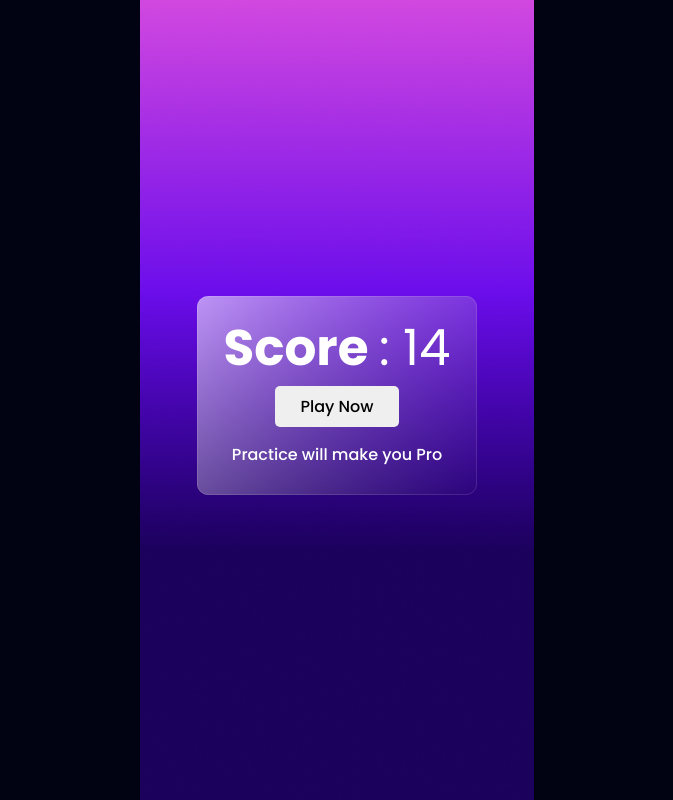
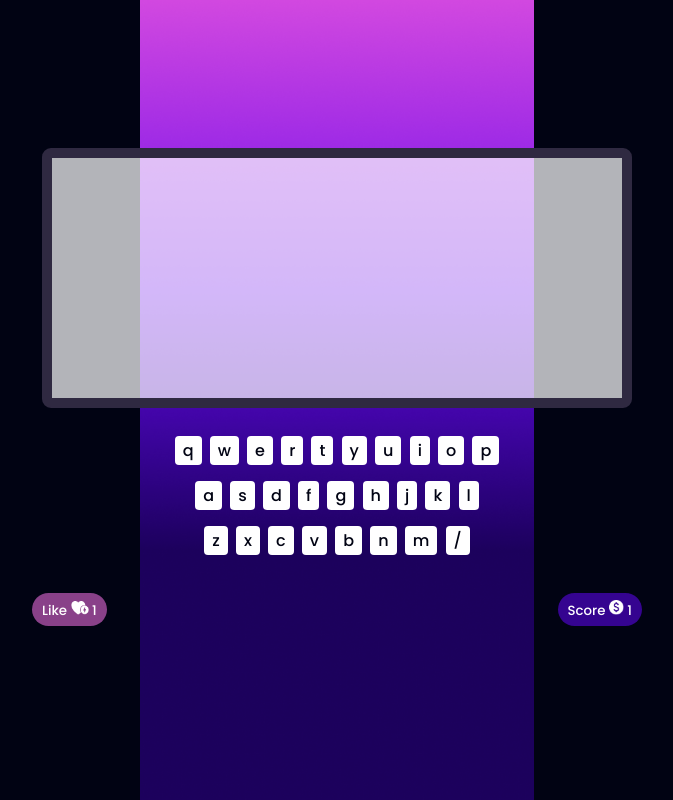
Before and after one commit to Zubayda1425/Alpha-Clash, a plain HTML site: page index.html in a window 1280 px wide. Both pictures are taken after a click on the button "Play Now". Shown: the whole page, without its empty margins (303-976 px from the left). Drawn offline with Linux system fonts and the light colour scheme.

Commit message:
Add JS for display management

```diff
--- /dev/null
+++ b/Scripts/hide_display.js
@@ -0,0 +1,9 @@
+function scrnChanage(hide, show) {
+    const hiddenSection = document.styleSheets[0].cssRules[hide].style;
+    hiddenSection.removeProperty("display");
+    hiddenSection.setProperty("display", "none");
+
+    const showSection = document.styleSheets[0].cssRules[show].style;
+    showSection.removeProperty("display");
+    showSection.setProperty("display", "flex");
+}
--- a/index.html
+++ b/index.html
@@ -5,13 +5,14 @@
     <meta charset="UTF-8">
     <meta name="viewport" content="width=device-width, initial-scale=1.0">
     <title>Alpha Clash</title>
+    <link rel="stylesheet" href="style.css">
     <link rel="preconnect" href="https://fonts.googleapis.com">
     <link rel="preconnect" href="https://fonts.gstatic.com" crossorigin>
     <link
         href="https://fonts.googleapis.com/css2?family=Anton&family=Poppins:ital,wght@0,100;0,200;0,300;0,400;0,500;0,600;0,700;0,800;0,900;1,100;1,200;1,300;1,400;1,500;1,600;1,700;1,800;1,900&display=swap"
         rel="stylesheet">
 
-    <link rel="stylesheet" href="style.css">
+
 </head>
 
 <body>
@@ -20,17 +21,18 @@
     <main>
 
 
-        <!-- Home Page -->
-        <section class="home_page">
+        <!-- Home Page  [css Index ____ hide: 3, show:8] -->
+        <section class="home_page" id="home_page">
             <div>
                 <h1>ALPHABET CLASH</h1>
                 <p>Unleash Your Keyboard Kung Fu : Press “Enter” to Play</p>
-                <button>Play Now</button>
+                <!-- [css Index ____ hide: 3, show:8] -->
+                <button onclick="scrnChanage(3, 8)">Play Now</button>
             </div>
         </section>
 
         <!-- Play Ground -->
-        <section class="play_ground_container">
+        <section class="play_ground_container" id="play_ground">
             <div class="play_ground">
                 <div class="text_area">
                 </div>
@@ -71,10 +73,14 @@
                 </div>
 
                 <div class="btn">
-                    <button id="like_button">Like <span><img src="images/like_icon.png" alt=""> 1</span>
+                    <!-- [css Index ____ hide: 8, show:3] -->
+                    <button id="like_button" onclick="scrnChanage(8, 3)">Like <span><img src="images/like_icon.png"
+                                alt=""> 1</span>
                     </button>
 
-                    <button id="score_button">Score <span><img src="images/score_icon.png"></span> 1</button>
+                    <!-- [css Index ____ hide: 8, show:20] -->
+                    <button id="score_button" onclick="scrnChanage(8, 20)">Score <span><img
+                                src="images/score_icon.png"></span> 1</button>
                 </div>
             </div>
 
@@ -84,7 +90,9 @@
         <section class="score_board_container">
             <div class="score_board">
                 <h1>Score <span>: 14</span></h1>
-                <button>Play Now</button>
+
+                <!-- [css Index ____ hide: 20, show:8] -->
+                <button id="score_board_btn" onclick="scrnChanage(20, 8)">Play Now</button>
                 <p>Practice will make you Pro</p>
             </div>
 
@@ -93,6 +101,7 @@
 
 
     </main>
+    <script src="Scripts/hide_display.js"></script>
 
 </body>
 
--- a/style.css
+++ b/style.css
@@ -29,7 +29,7 @@ main {
     display: flex;
     align-items: center;
     justify-content: center;
-    display: none;
+    /* display: none; */
 }
 
 
@@ -121,7 +121,7 @@ kbd {
 }
 
 .btn button {
-    padding: 5px 10px;
+    padding: 7px 10px 5px 10px;
     border-radius: 20px;
     color: white;
 }
@@ -160,7 +160,7 @@ kbd {
     background-repeat: no-repeat;
     background-position: center;
     background-size: 280px;
-    /* display: none; */
+    display: none;
 }
 
 .score_board {
@@ -176,16 +176,16 @@ kbd {
     font-weight: 700;
 }
 
-.score_board span{
+.score_board span {
     font-weight: 400;
 }
 
-.score_board button{
+.score_board button {
     padding: 8px 25px;
     border-radius: 5px;
     font-size: 16px;
 }
 
-.score_board p{
+.score_board p {
     margin: 15px;
 }
```
Also changed, not shown: Scripts/play.js (added).
